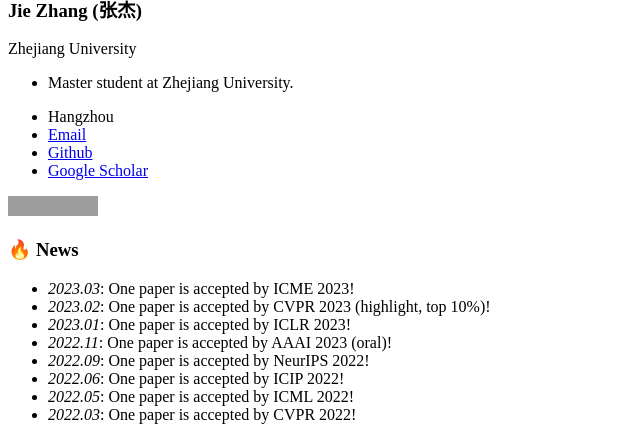
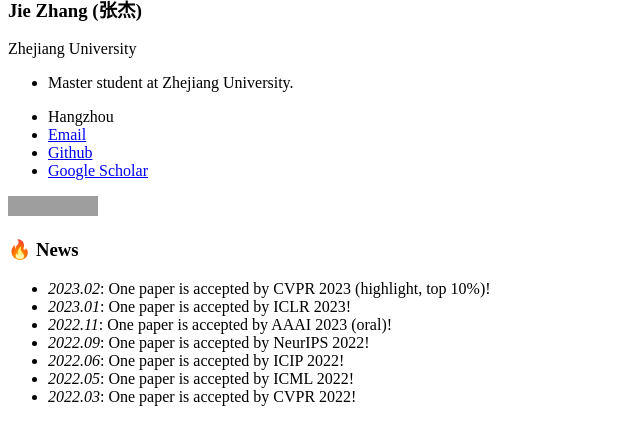
Before and after one commit to zj-jayzhang/zj-jayzhang.github.io, a Jekyll site: the page built from _pages/includes/news.md, in a window 1280 px wide, cut to the strip 548-988 px from the top of the page. Shown: the whole strip, without its empty margins (0-640 px from the left). Built offline with Jekyll 4.4.1, drawn with Linux system fonts in a browser that asks for light colours; our own code applies the rules of GitHub Pages for plain Markdown files; grey boxes are pictures that could not be loaded.

Commit message:
Update news.md

```diff
--- a/_pages/includes/news.md
+++ b/_pages/includes/news.md
@@ -1,7 +1,6 @@
 # 🔥 News
 
 
-- *2023.03*: One paper is accepted by ICME 2023!
 - *2023.02*: One paper is accepted by CVPR 2023 (highlight, top 10%)!
 - *2023.01*: One paper is accepted by ICLR 2023!
 - *2022.11*: One paper is accepted by AAAI 2023 (oral)!
```
